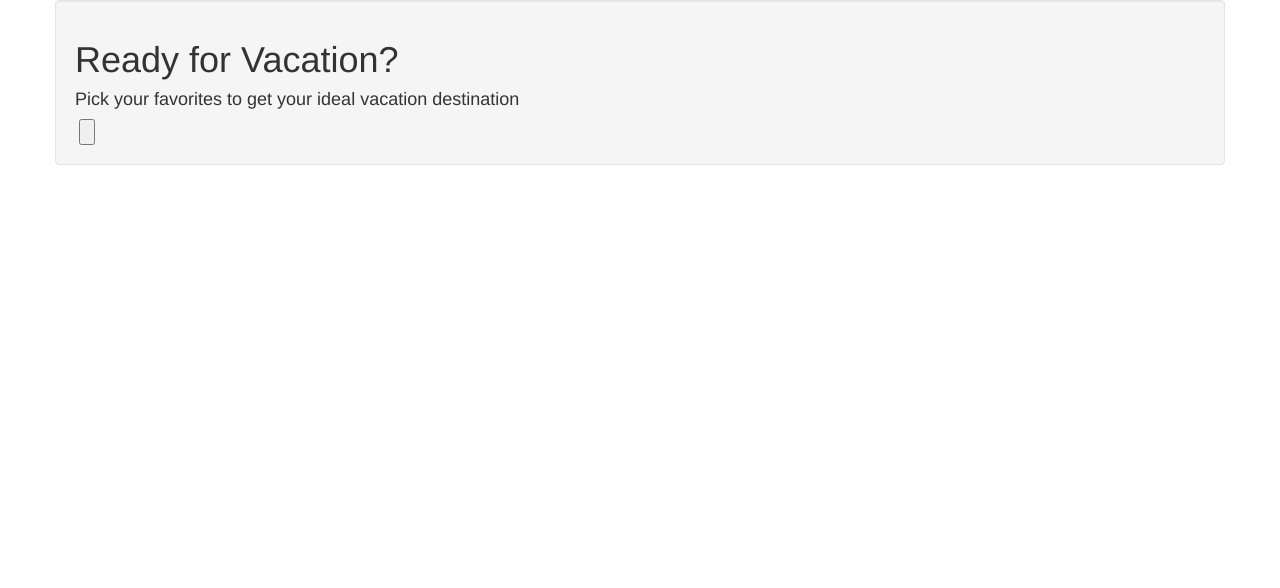
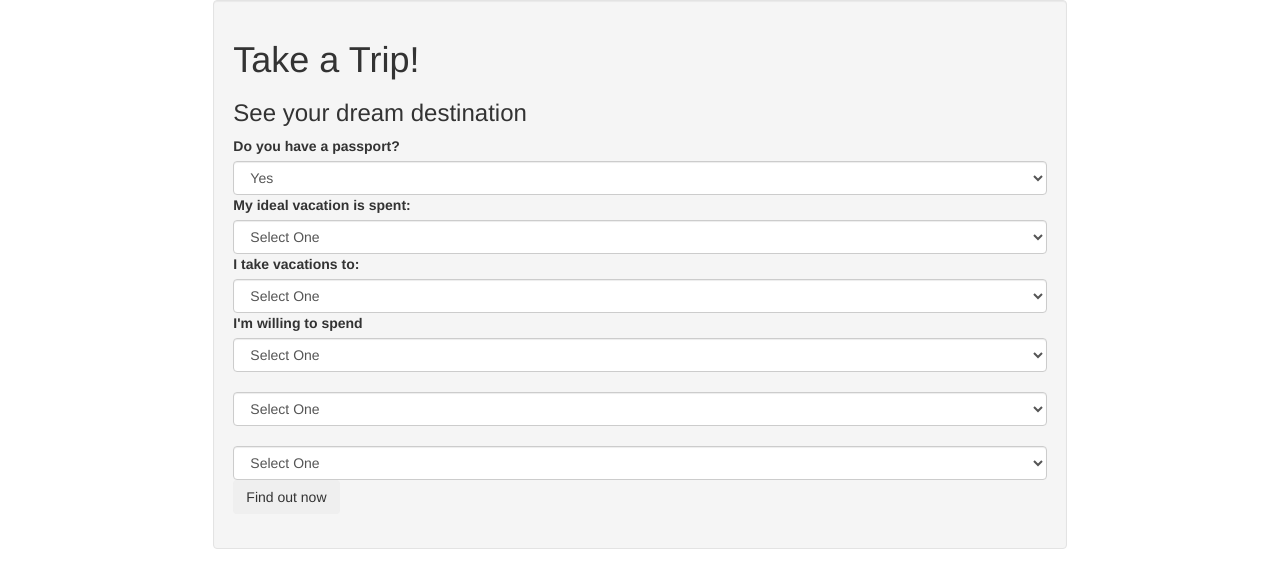
Before and after one commit to stok0102/vacation-picker, a plain HTML site: page index.html in a window 1280 px wide. Drawn offline with nearby package versions, Linux system fonts and the light colour scheme.

Commit message:
add questions for user to answer

```diff
--- a/css/styles.css
+++ b/css/styles.css
@@ -0,0 +1,3 @@
+.response {
+  display: none;
+}
--- a/index.html
+++ b/index.html
@@ -5,19 +5,80 @@
     <title>Vacation</title>
     <link rel="stylesheet" href="https://maxcdn.bootstrapcdn.com/bootstrap/3.3.6/css/bootstrap.min.css" integrity="sha384-1q8mTJOASx8j1Au+a5WDVnPi2lkFfwwEAa8hDDdjZlpLegxhjVME1fgjWPGmkzs7" crossorigin="anonymous">
     <link rel="stylesheet" href="css/styles.css">
-    <script src="https://code.jquery.com/jquery-1.12.4.min.js" integrity="sha256-ZosEbRLbNQzLpnKIkEdrPv7lOy9C27hHQ+Xp8a4MxAQ=" crossorigin="anonymous"></script>
-    <script type="text/javascript" src"js/scripts.js">
-
-    </script>
+    <script   src="https://code.jquery.com/jquery-1.12.4.min.js"   integrity="sha256-ZosEbRLbNQzLpnKIkEdrPv7lOy9C27hHQ+Xp8a4MxAQ="   crossorigin="anonymous"></script>
+    <script src="js/scripts.js" type="text/javascript"></script>
   </head>
   <body>
-    <div class="container well">
-      <h1>Ready for Vacation?</h1>
-      <h4>Pick your favorites to get your ideal vacation destination</h4>
-      <form class="" action="index.html" method="post">
+    <!-- Questions Form -->
+    <div class="container well col-sm-8 col-sm-offset-2">
+      <h1>Take a Trip!</h1>
+      <h3>See your dream destination</h3>
+      <form class="form-group">
+        <label for="passport">Do you have a passport?</label>
+        <select class="form-control" id="">
+          <option value="">Yes</option>
+          <option value="">No</option>
+        </select>
+        <label for="rec">My ideal vacation is spent:</label>
+        <select class="form-control" id="rec">
+          <option value="">Select One</option>
+          <option value="">Laying on the beach</option>
+          <option value="">Hitting the club</option>
+          <option value="">Exploring Museums</option>
+          <option value="">Heli-Skiing</option>
+        </select>
+        <label for="reason">I take vacations to:</label>
+        <select class="form-control" id="reason">
+          <option value="">Select One</option>
+          <option value="">Get new pictures for social media</option>
+          <option value="">Recharge my battered soul</option>
+          <option value="">Keep from murdering my coworkers</option>
+          <option value="">Expand my cultural knowledge</option>
+        </select>
+        <label for="budget">I'm willing to spend</label>
+        <select class="form-control" id="budget">
+          <option value="">Select One</option>
+          <option value="">No more than absolutely necessary</option>
+          <option value="">Every penny I have on a roll of the dice</option>
+          <option value="">More than you make in a year</option>
+        </select>
         <label for=""></label>
-        <input type="button" name="name" value="">
+        <select class="form-control" id="">
+          <option value="">Select One</option>
+          <option value=""></option>
+          <option value=""></option>
+          <option value=""></option>
+        </select>
+        <label for=""></label>
+        <select class="form-control" id="">
+          <option value="">Select One</option>
+          <option value=""></option>
+          <option value=""></option>
+          <option value=""></option>
+        </select>
+        <button class="btn btn-submit" type="submit" name="button">Find out now</button>
       </form>
+      <!-- Answers -->
+      <div class="response">
+        <div class="" id="">
+          <img src="" alt="" />
+          <p>
+            Lorem ipsum dolor sit amet, consectetur adipisicing elit, sed do eiusmod tempor incididunt ut labore et dolore magna aliqua..
+          </p>
+        </div>
+        <div class="" id="">
+          <img src="" alt="" />
+          <p>
+            Lorem ipsum dolor sit amet, consectetur adipisicing elit, sed do eiusmod tempor incididunt ut labore et dolore magna aliqua. Ut eni
+          </p>
+        </div>
+        <div class="" id="">
+          <img src="" alt="" />
+          <p>
+            Lorem ipsum dolor sit amet, consectetur adipisicing elit, sed do eiusmod tempor incididunt ut labore et dolore magna aliqua.
+          </p>
+        </div>
+      </div>
     </div>
   </body>
-</html>
+</html
--- a/js/scripts.js
+++ b/js/scripts.js
@@ -5,5 +5,7 @@ $(document).ready(function() {
   $("form").submit(event){
     event.preventDefault();
 
+    var passport = $("#passport").val();
+    debugger;
   });
 });
```
